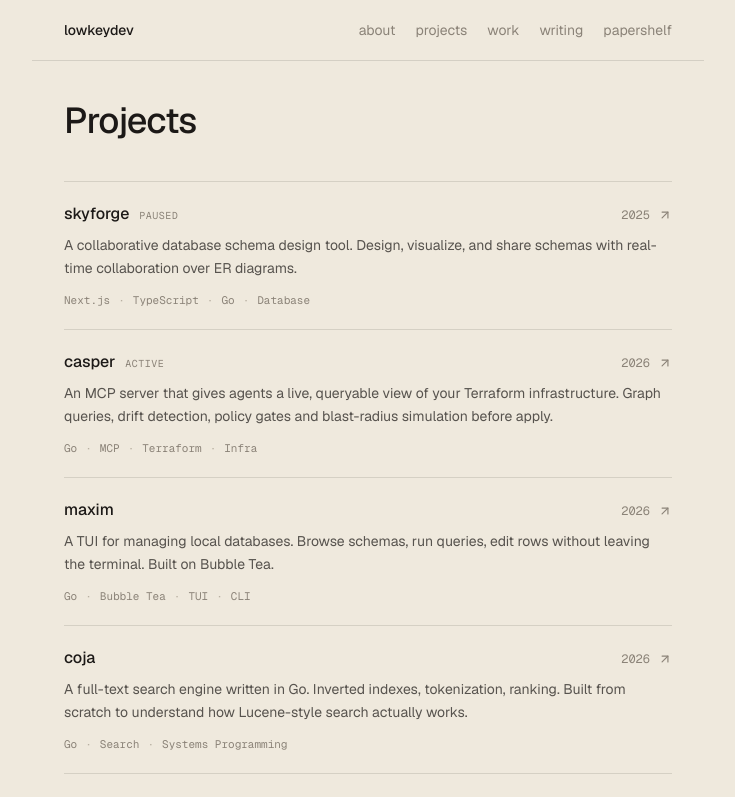
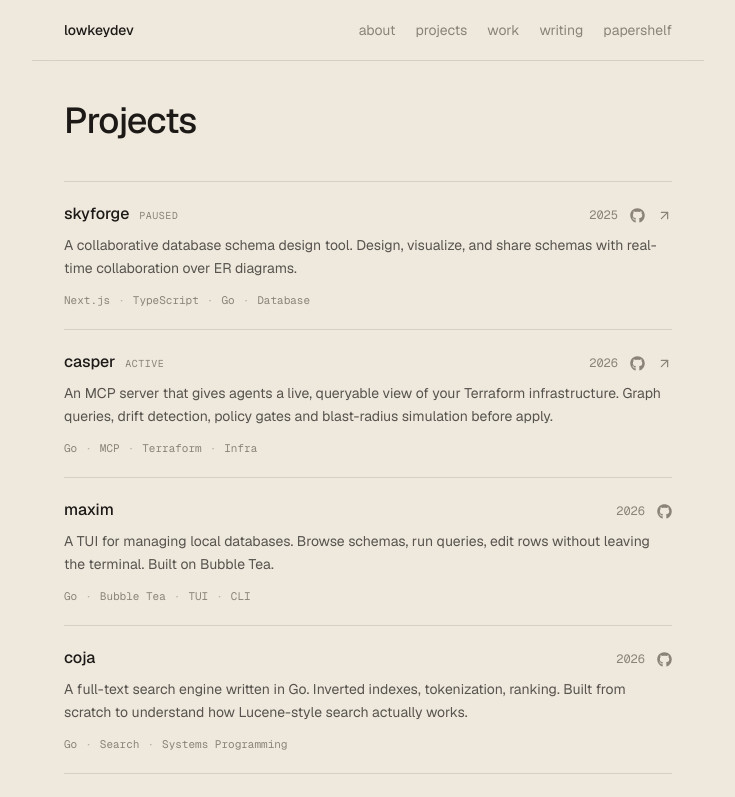
Before and after one commit to ASHUTOSH-SWAIN-GIT/folio, a Next.js app: page /projects in a window 1280 px wide. Shown: the top 797 px of the page, without its empty margins (272-1007 px from the left). Built offline with nearby package versions, Linux system fonts and the light colour scheme.

Commit message:
project links update

```diff
--- a/components/ProjectRow.tsx
+++ b/components/ProjectRow.tsx
@@ -1,33 +1,54 @@
 import { ArrowUpRight } from "lucide-react";
+import { FaGithub } from "react-icons/fa6";
 import type { Project } from "@/lib/data";
 
 export default function ProjectRow({ project }: { project: Project }) {
+  const primaryHref = project.demo || project.link;
+
   return (
-    <a
-      href={project.demo || project.link}
-      target="_blank"
-      rel="noopener noreferrer"
-      className="group flex flex-col gap-2 border-b border-hairline py-5 transition-colors"
-    >
+    <div className="group flex flex-col gap-2 border-b border-hairline py-5">
       <div className="flex items-baseline justify-between gap-4">
         <div className="flex flex-wrap items-baseline gap-x-2.5">
-          <h3 className="text-base font-medium text-[color:var(--foreground)] transition-colors group-hover:text-[color:var(--accent)]">
+          <a
+            href={primaryHref}
+            target="_blank"
+            rel="noopener noreferrer"
+            className="text-base font-medium text-[color:var(--foreground)] hover:text-[color:var(--accent)] transition-colors"
+          >
             {project.title}
-          </h3>
+          </a>
           {project.status && (
             <span className="font-mono text-[10px] uppercase tracking-wider text-[color:var(--subtle)]">
               {project.status}
             </span>
           )}
         </div>
-        <div className="flex items-center gap-2 shrink-0">
+        <div className="flex items-center gap-3 shrink-0">
           <span className="font-mono text-xs text-[color:var(--subtle)] tabular-nums">
             {project.year}
           </span>
-          <ArrowUpRight
-            size={14}
-            className="text-[color:var(--subtle)] transition-all duration-200 group-hover:-translate-y-0.5 group-hover:translate-x-0.5 group-hover:text-[color:var(--accent)]"
-          />
+          <a
+            href={project.link}
+            target="_blank"
+            rel="noopener noreferrer"
+            aria-label={`${project.title} source`}
+            title="Source"
+            className="text-[color:var(--subtle)] transition-colors hover:text-[color:var(--accent)]"
+          >
+            <FaGithub size={15} />
+          </a>
+          {project.demo && (
+            <a
+              href={project.demo}
+              target="_blank"
+              rel="noopener noreferrer"
+              aria-label={`${project.title} live site`}
+              title="Live site"
+              className="text-[color:var(--subtle)] transition-colors hover:text-[color:var(--accent)]"
+            >
+              <ArrowUpRight size={15} />
+            </a>
+          )}
         </div>
       </div>
       <p className="text-sm leading-relaxed text-[color:var(--muted)]">
@@ -41,6 +62,6 @@ export default function ProjectRow({ project }: { project: Project }) {
           </span>
         ))}
       </div>
-    </a>
+    </div>
   );
 }
```
